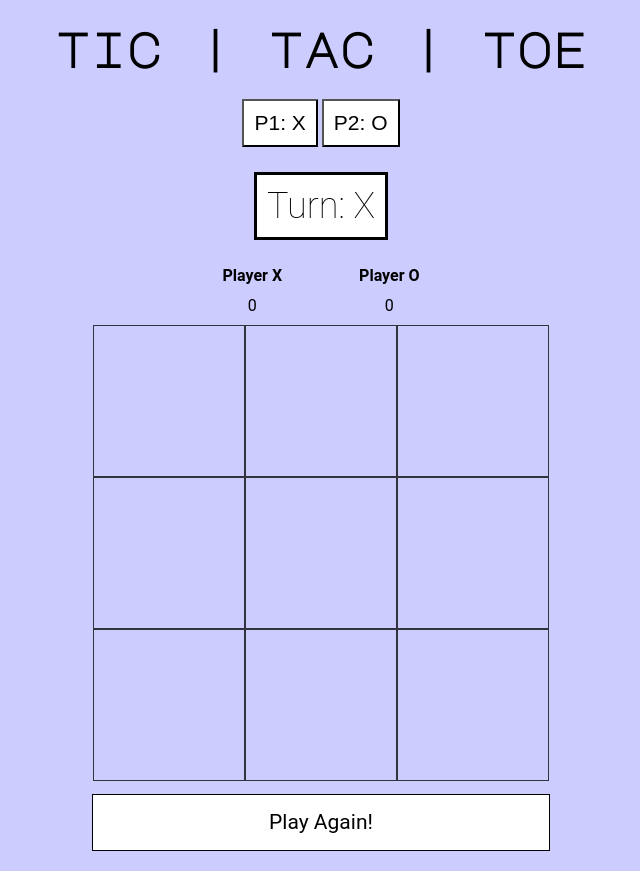
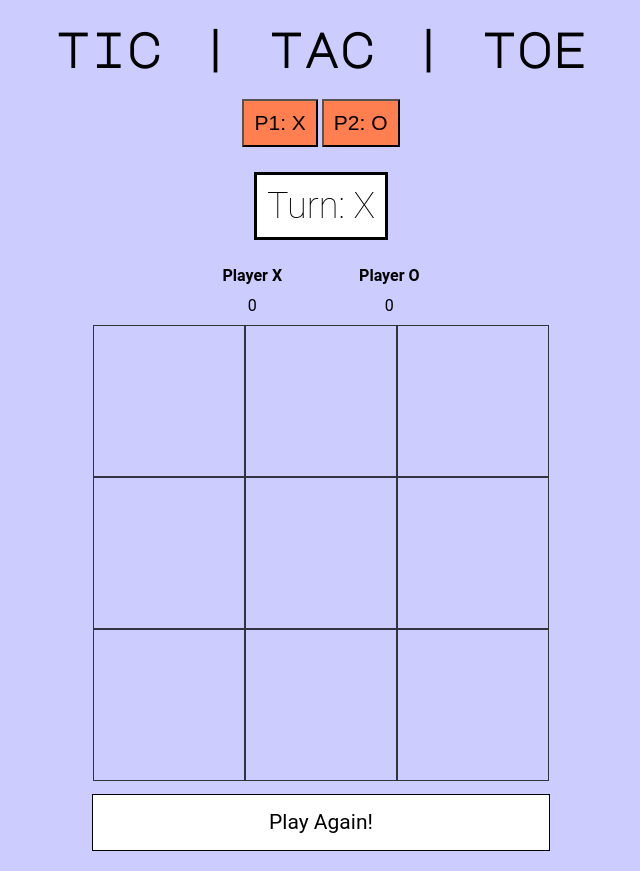
Before and after one commit to JunJun435/pset-8, a plain HTML site: page index.html in a window 1280 px wide. Shown: the whole page, without its empty margins (319-959 px from the left). Drawn offline with Linux system fonts and the light colour scheme.

Commit message:
changed background color

```diff
--- a/css/styles.css
+++ b/css/styles.css
@@ -100,7 +100,7 @@ button {
   font-size: 21px;
   padding: 10px;
   border-radius: 1px;
-  background-color: #ffffff;
+  background-color: #ff7f50;
 }
 
 button:hover {
```
